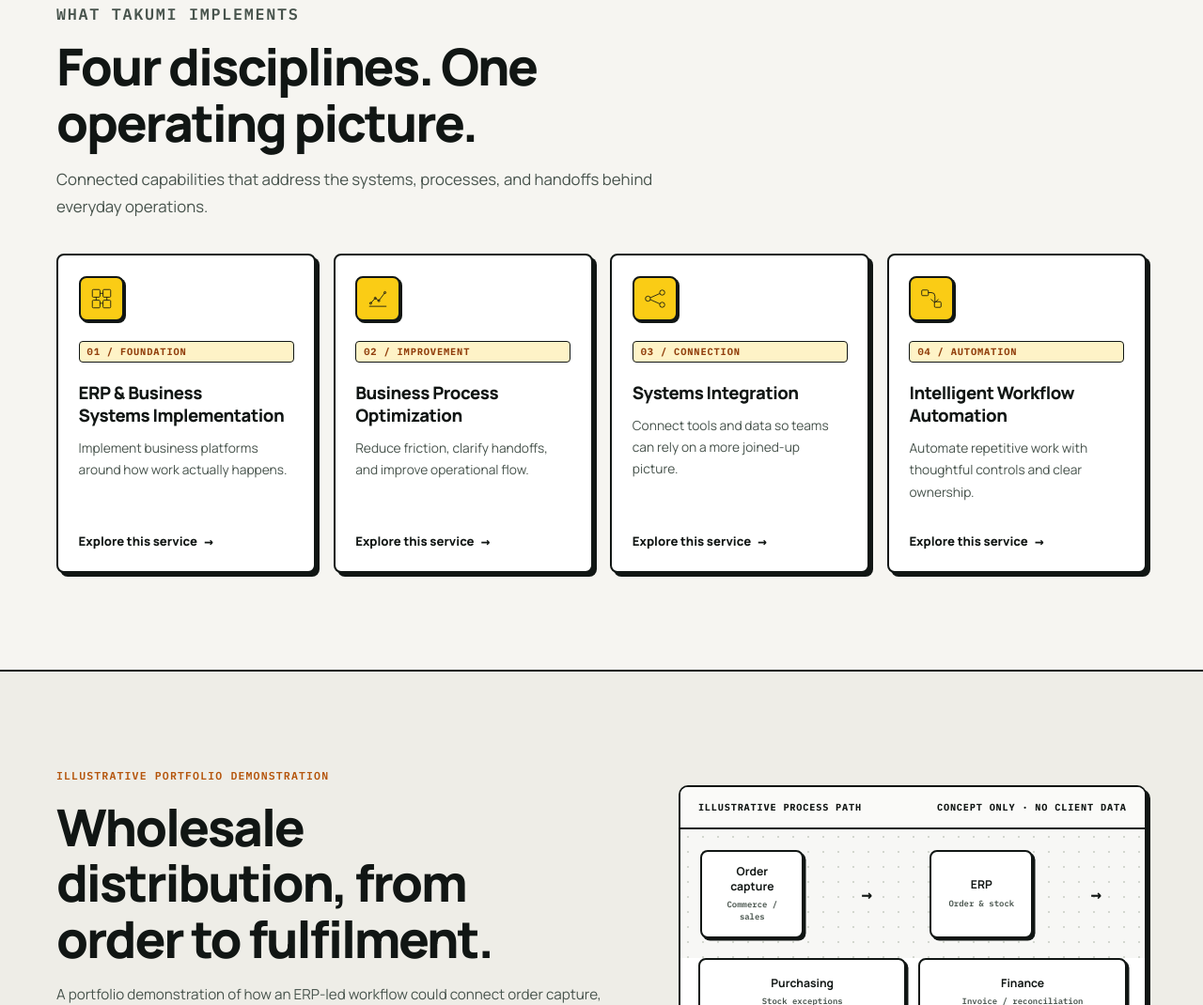
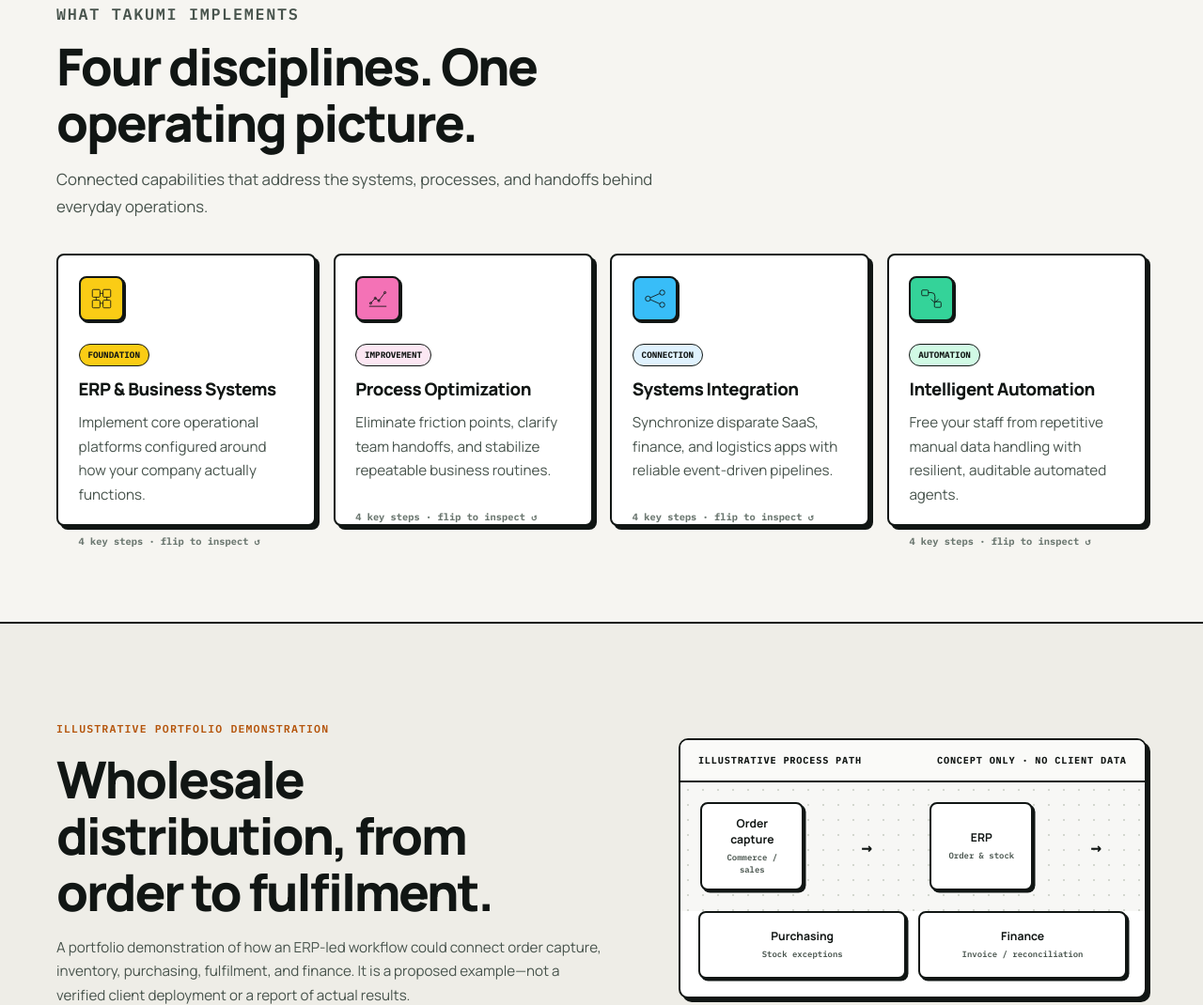
Before and after one commit to WambuaJoe/takumi-autolabs, a website: page index.html in a window 1280 px wide. Shown: the part 2789-3859 px from the top of the page at 94% size. Drawn offline with Linux system fonts and the light colour scheme.

Commit message:
feat(cards): integrate 3D flip recipe cards into Four Disciplines section

```diff
--- a/index.html
+++ b/index.html
@@ -154,10 +154,133 @@
       <div class="container">
         <div class="section-heading"><p class="eyebrow">What Takumi implements</p><h2 id="services-title">Four disciplines. One operating picture.</h2><p>Connected capabilities that address the systems, processes, and handoffs behind everyday operations.</p></div>
         <div class="card-grid card-grid-four">
-          <article class="card service-card"><div class="card-icon" aria-hidden="true"><svg viewBox="0 0 48 48" fill="none" stroke="currentColor" stroke-width="1.6"><rect x="6" y="6" width="15" height="15" rx="2"/><rect x="27" y="6" width="15" height="15" rx="2"/><rect x="6" y="27" width="15" height="15" rx="2"/><rect x="27" y="27" width="15" height="15" rx="2"/><path d="M21 13.5h6M13.5 21v6m21-6v6m-13.5 6h6"/></svg></div><span class="card-index">01 / FOUNDATION</span><h3>ERP &amp; Business Systems Implementation</h3><p>Implement business platforms around how work actually happens.</p><a class="card-link" href="/services/#erp">Explore this service <span aria-hidden="true">→</span></a></article>
-          <article class="card service-card"><div class="card-icon" aria-hidden="true"><svg viewBox="0 0 48 48" fill="none" stroke="currentColor" stroke-width="1.6"><path d="M7 39h34M10 33l9-10 7 5 12-16"/><circle cx="10" cy="33" r="2"/><circle cx="19" cy="23" r="2"/><circle cx="26" cy="28" r="2"/><circle cx="38" cy="12" r="2"/></svg></div><span class="card-index">02 / IMPROVEMENT</span><h3>Business Process Optimization</h3><p>Reduce friction, clarify handoffs, and improve operational flow.</p><a class="card-link" href="/services/#process-optimization">Explore this service <span aria-hidden="true">→</span></a></article>
-          <article class="card service-card"><div class="card-icon" aria-hidden="true"><svg viewBox="0 0 48 48" fill="none" stroke="currentColor" stroke-width="1.6"><circle cx="10" cy="24" r="5"/><circle cx="38" cy="12" r="5"/><circle cx="38" cy="36" r="5"/><path d="m15 22 18-8m-18 12 18 8"/></svg></div><span class="card-index">03 / CONNECTION</span><h3>Systems Integration</h3><p>Connect tools and data so teams can rely on a more joined-up picture.</p><a class="card-link" href="/services/#systems-integration">Explore this service <span aria-hidden="true">→</span></a></article>
-          <article class="card service-card"><div class="card-icon" aria-hidden="true"><svg viewBox="0 0 48 48" fill="none" stroke="currentColor" stroke-width="1.6"><rect x="5" y="7" width="13" height="11" rx="2"/><rect x="30" y="30" width="13" height="11" rx="2"/><path d="M18 12h6a7 7 0 0 1 7 7v11m-8-5 8 7 7-7"/></svg></div><span class="card-index">04 / AUTOMATION</span><h3>Intelligent Workflow Automation</h3><p>Automate repetitive work with thoughtful controls and clear ownership.</p><a class="card-link" href="/services/#workflow-automation">Explore this service <span aria-hidden="true">→</span></a></article>
+          <!-- Card 1: ERP -->
+          <div class="flip-card-wrap">
+            <article class="flip-card" data-flip-card>
+              <div class="flip-card-front">
+                <div>
+                  <div class="card-icon" aria-hidden="true"><svg viewBox="0 0 48 48" fill="none" stroke="currentColor" stroke-width="1.6"><rect x="6" y="6" width="15" height="15" rx="2"/><rect x="27" y="6" width="15" height="15" rx="2"/><rect x="6" y="27" width="15" height="15" rx="2"/><rect x="27" y="27" width="15" height="15" rx="2"/><path d="M21 13.5h6M13.5 21v6m21-6v6m-13.5 6h6"/></svg></div>
+                  <span class="flip-card-badge" style="background:var(--yellow)">FOUNDATION</span>
+                  <h3 style="margin-top:0.75rem;">ERP &amp; Business Systems</h3>
+                  <p>Implement core operational platforms configured around how your company actually functions.</p>
+                </div>
+                <div>
+                  <span class="flip-toggle-hint">4 key steps · flip to inspect ↺</span>
+                </div>
+              </div>
+              <div class="flip-card-back">
+                <div>
+                  <span class="flip-card-badge" style="background:var(--yellow)">ERP WORKFLOW</span>
+                  <ul class="flip-steps-list">
+                    <li class="flip-step-item"><span class="icon">1</span> Requirement mapping</li>
+                    <li class="flip-step-item"><span class="icon">2</span> Data modeling &amp; config</li>
+                    <li class="flip-step-item"><span class="icon">3</span> Integration testing</li>
+                    <li class="flip-step-item"><span class="icon">4</span> Staff training &amp; handover</li>
+                  </ul>
+                </div>
+                <div>
+                  <a class="card-link" href="/services/#erp">Explore service →</a>
+                  <span class="flip-toggle-hint" style="display:block; margin-top:0.4rem;">flip back ↺</span>
+                </div>
+              </div>
+            </article>
+          </div>
+
+          <!-- Card 2: Optimization -->
+          <div class="flip-card-wrap">
+            <article class="flip-card" data-flip-card>
+              <div class="flip-card-front">
+                <div>
+                  <div class="card-icon" style="background:var(--pink)" aria-hidden="true"><svg viewBox="0 0 48 48" fill="none" stroke="currentColor" stroke-width="1.6"><path d="M7 39h34M10 33l9-10 7 5 12-16"/><circle cx="10" cy="33" r="2"/><circle cx="19" cy="23" r="2"/><circle cx="26" cy="28" r="2"/><circle cx="38" cy="12" r="2"/></svg></div>
+                  <span class="flip-card-badge" style="background:var(--pink-light)">IMPROVEMENT</span>
+                  <h3 style="margin-top:0.75rem;">Process Optimization</h3>
+                  <p>Eliminate friction points, clarify team handoffs, and stabilize repeatable business routines.</p>
+                </div>
+                <div>
+                  <span class="flip-toggle-hint">4 key steps · flip to inspect ↺</span>
+                </div>
+              </div>
+              <div class="flip-card-back">
+                <div>
+                  <span class="flip-card-badge" style="background:var(--pink-light)">OPTIMIZATION</span>
+                  <ul class="flip-steps-list">
+                    <li class="flip-step-item"><span class="icon">1</span> Value-stream audit</li>
+                    <li class="flip-step-item"><span class="icon">2</span> Bottleneck reduction</li>
+                    <li class="flip-step-item"><span class="icon">3</span> SOP documentation</li>
+                    <li class="flip-step-item"><span class="icon">4</span> Continuous monitoring</li>
+                  </ul>
+                </div>
+                <div>
+                  <a class="card-link" href="/services/#process-optimization">Explore service →</a>
+                  <span class="flip-toggle-hint" style="display:block; margin-top:0.4rem;">flip back ↺</span>
+                </div>
+              </div>
+            </article>
+          </div>
+
+          <!-- Card 3: Integration -->
+          <div class="flip-card-wrap">
+            <article class="flip-card" data-flip-card>
+              <div class="flip-card-front">
+                <div>
+                  <div class="card-icon" style="background:var(--sky)" aria-hidden="true"><svg viewBox="0 0 48 48" fill="none" stroke="currentColor" stroke-width="1.6"><circle cx="10" cy="24" r="5"/><circle cx="38" cy="12" r="5"/><circle cx="38" cy="36" r="5"/><path d="m15 22 18-8m-18 12 18 8"/></svg></div>
+                  <span class="flip-card-badge" style="background:var(--sky-light)">CONNECTION</span>
+                  <h3 style="margin-top:0.75rem;">Systems Integration</h3>
+                  <p>Synchronize disparate SaaS, finance, and logistics apps with reliable event-driven pipelines.</p>
+                </div>
+                <div>
+                  <span class="flip-toggle-hint">4 key steps · flip to inspect ↺</span>
+                </div>
+              </div>
+              <div class="flip-card-back">
+                <div>
+                  <span class="flip-card-badge" style="background:var(--sky-light)">INTEGRATION</span>
+                  <ul class="flip-steps-list">
+                    <li class="flip-step-item"><span class="icon">1</span> Schema &amp; API audit</li>
+                    <li class="flip-step-item"><span class="icon">2</span> Webhook &amp; bus architecture</li>
+                    <li class="flip-step-item"><span class="icon">3</span> Sync reconciliation</li>
+                    <li class="flip-step-item"><span class="icon">4</span> Observability dashboards</li>
+                  </ul>
+                </div>
+                <div>
+                  <a class="card-link" href="/services/#systems-integration">Explore service →</a>
+                  <span class="flip-toggle-hint" style="display:block; margin-top:0.4rem;">flip back ↺</span>
+                </div>
+              </div>
+            </article>
+          </div>
+
+          <!-- Card 4: Automation -->
+          <div class="flip-card-wrap">
+            <article class="flip-card" data-flip-card>
+              <div class="flip-card-front">
+                <div>
+                  <div class="card-icon" style="background:var(--mint)" aria-hidden="true"><svg viewBox="0 0 48 48" fill="none" stroke="currentColor" stroke-width="1.6"><rect x="5" y="7" width="13" height="11" rx="2"/><rect x="30" y="30" width="13" height="11" rx="2"/><path d="M18 12h6a7 7 0 0 1 7 7v11m-8-5 8 7 7-7"/></svg></div>
+                  <span class="flip-card-badge" style="background:var(--mint-light)">AUTOMATION</span>
+                  <h3 style="margin-top:0.75rem;">Intelligent Automation</h3>
+                  <p>Free your staff from repetitive manual data handling with resilient, auditable automated agents.</p>
+                </div>
+                <div>
+                  <span class="flip-toggle-hint">4 key steps · flip to inspect ↺</span>
+                </div>
+              </div>
+              <div class="flip-card-back">
+                <div>
+                  <span class="flip-card-badge" style="background:var(--mint-light)">AUTOMATION</span>
+                  <ul class="flip-steps-list">
+                    <li class="flip-step-item"><span class="icon">1</span> Repetitive chore analysis</li>
+                    <li class="flip-step-item"><span class="icon">2</span> Rule engine construction</li>
+                    <li class="flip-step-item"><span class="icon">3</span> Guardrail validation</li>
+                    <li class="flip-step-item"><span class="icon">4</span> Auto-alerting &amp; failover</li>
+                  </ul>
+                </div>
+                <div>
+                  <a class="card-link" href="/services/#workflow-automation">Explore service →</a>
+                  <span class="flip-toggle-hint" style="display:block; margin-top:0.4rem;">flip back ↺</span>
+                </div>
+              </div>
+            </article>
+          </div>
         </div>
       </div>
     </section>
```
